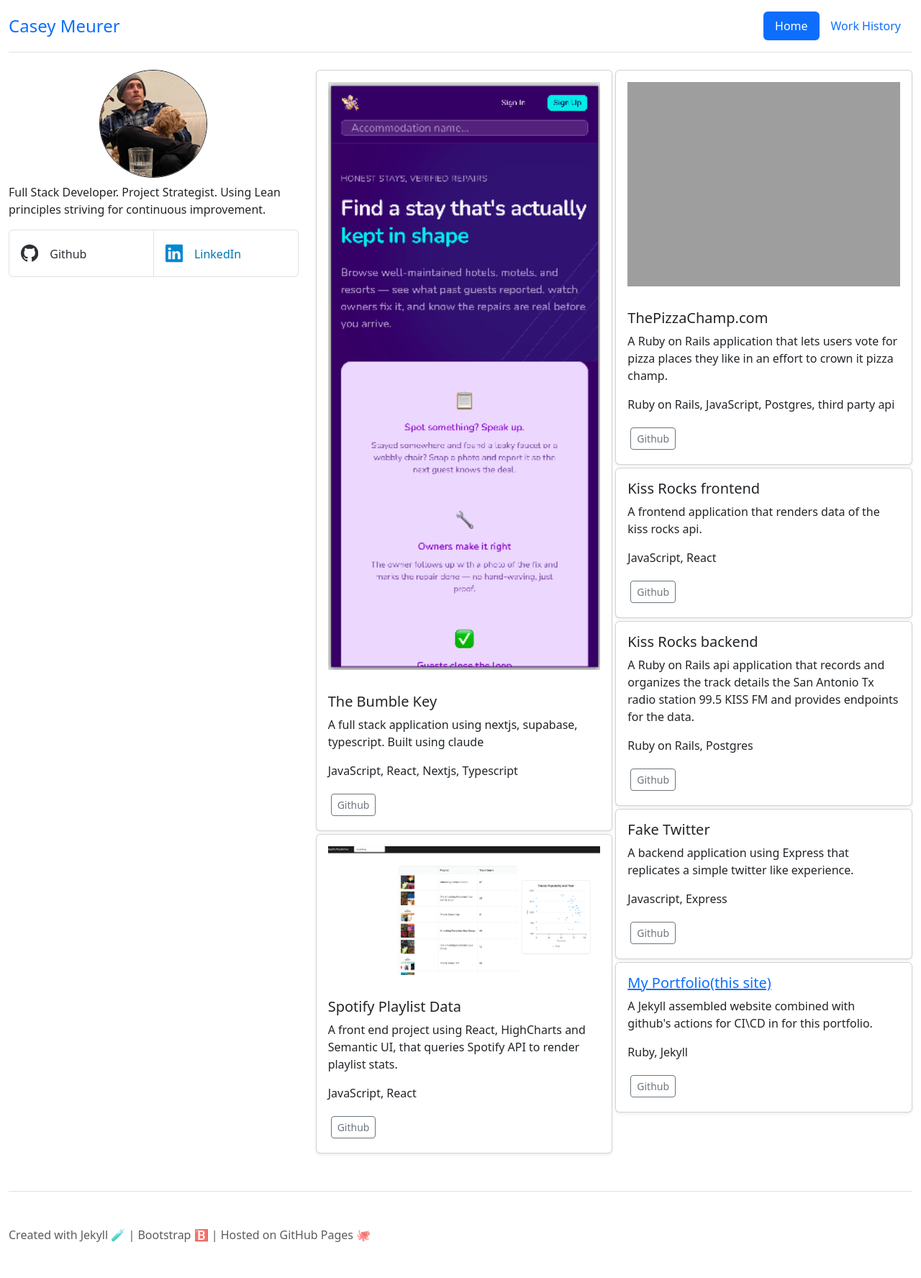
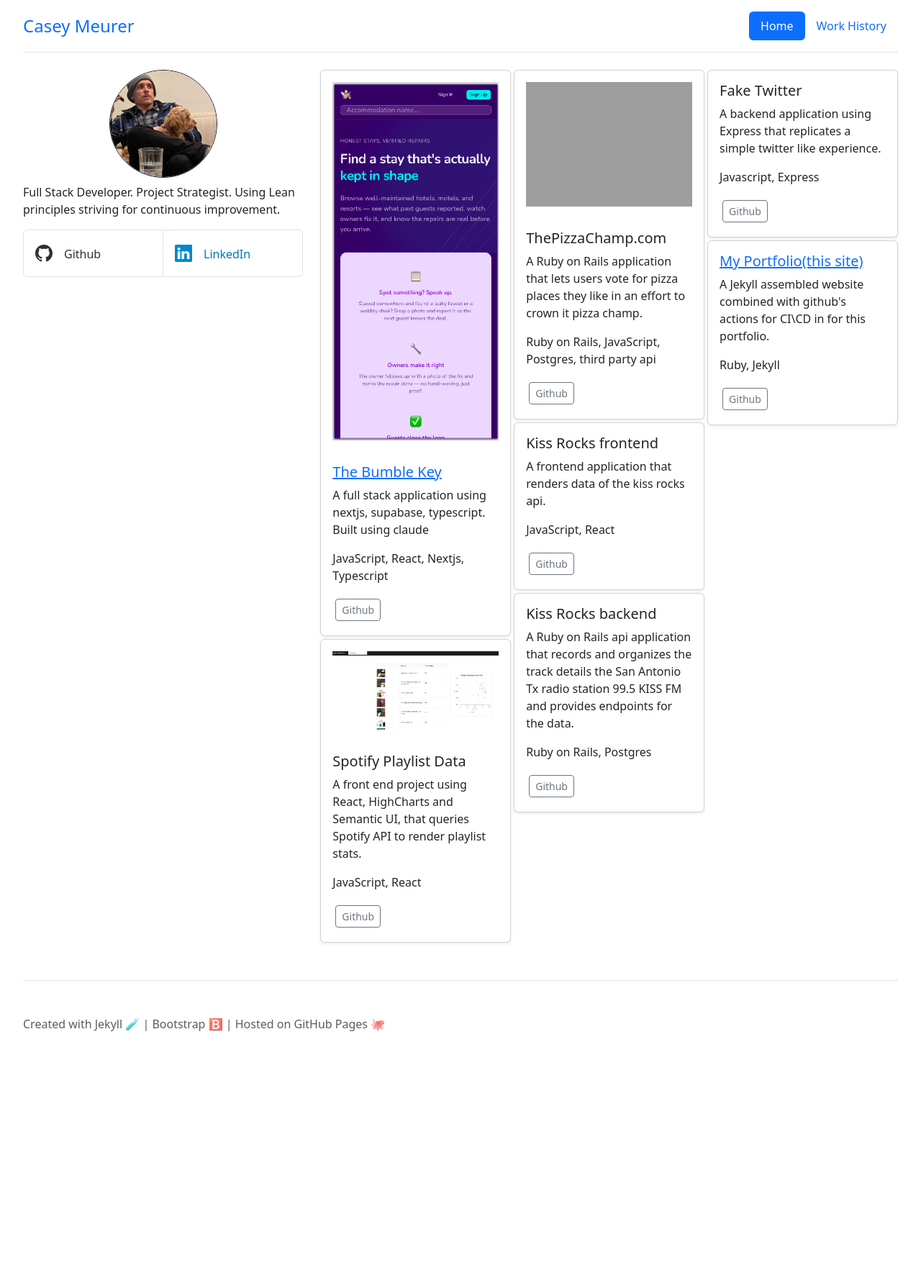
Before and after one commit to Meerkat81/my_portfolio, a Jekyll site: the page built from index.html, in a window 1280 px wide. Shown: the whole page at 72% size. Built offline with Jekyll 4.4.1, drawn with Linux system fonts in a browser that asks for light colours; after the commit the page ends 1483 px from its top, so only the background shows below that.

Commit message:
update bumblekey entry and adjust layout styles in CSS

```diff
--- a/_data/github_repos.yml
+++ b/_data/github_repos.yml
@@ -1,5 +1,6 @@
 - title: The Bumble Key
   repo: https://github.com/Meerkat81/spotify-playlist
+  url: www.thebumblekey.com
   description: A full stack application using nextjs, supabase, typescript. Built using claude
   image: bumblekey.png
   techs: JavaScript, React, Nextjs, Typescript
--- a/assets/css/style.css
+++ b/assets/css/style.css
@@ -1,5 +1,7 @@
 .container {
-  max-width: 1600px;
+  max-width: none;
+  padding-left: 2rem;
+  padding-right: 2rem;
 }
 
 .align-items-center {
@@ -28,7 +30,7 @@
 }
 
 .project-grid {
-  column-count: 2;
+  column-count: 3;
   column-gap: 0.25rem;
 }
 
```
